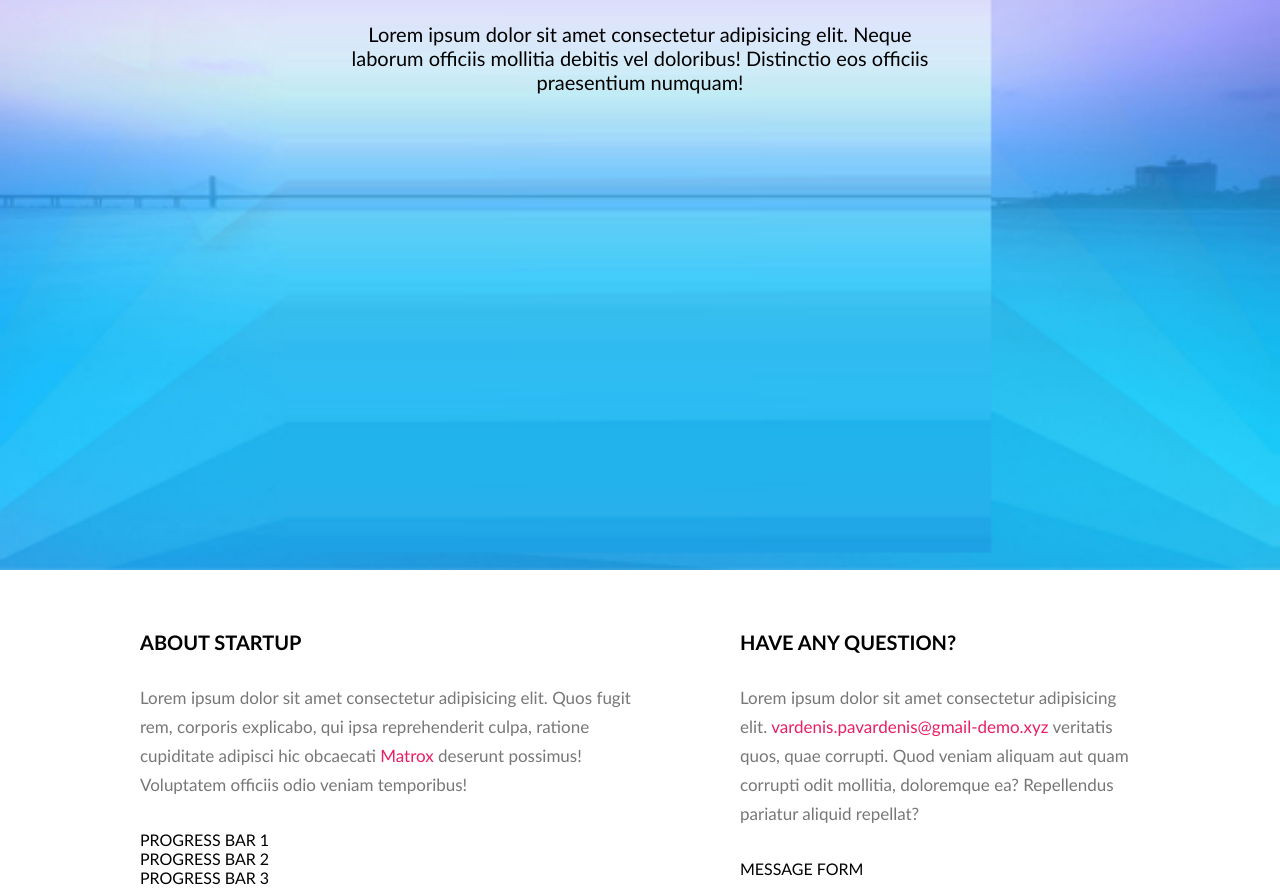
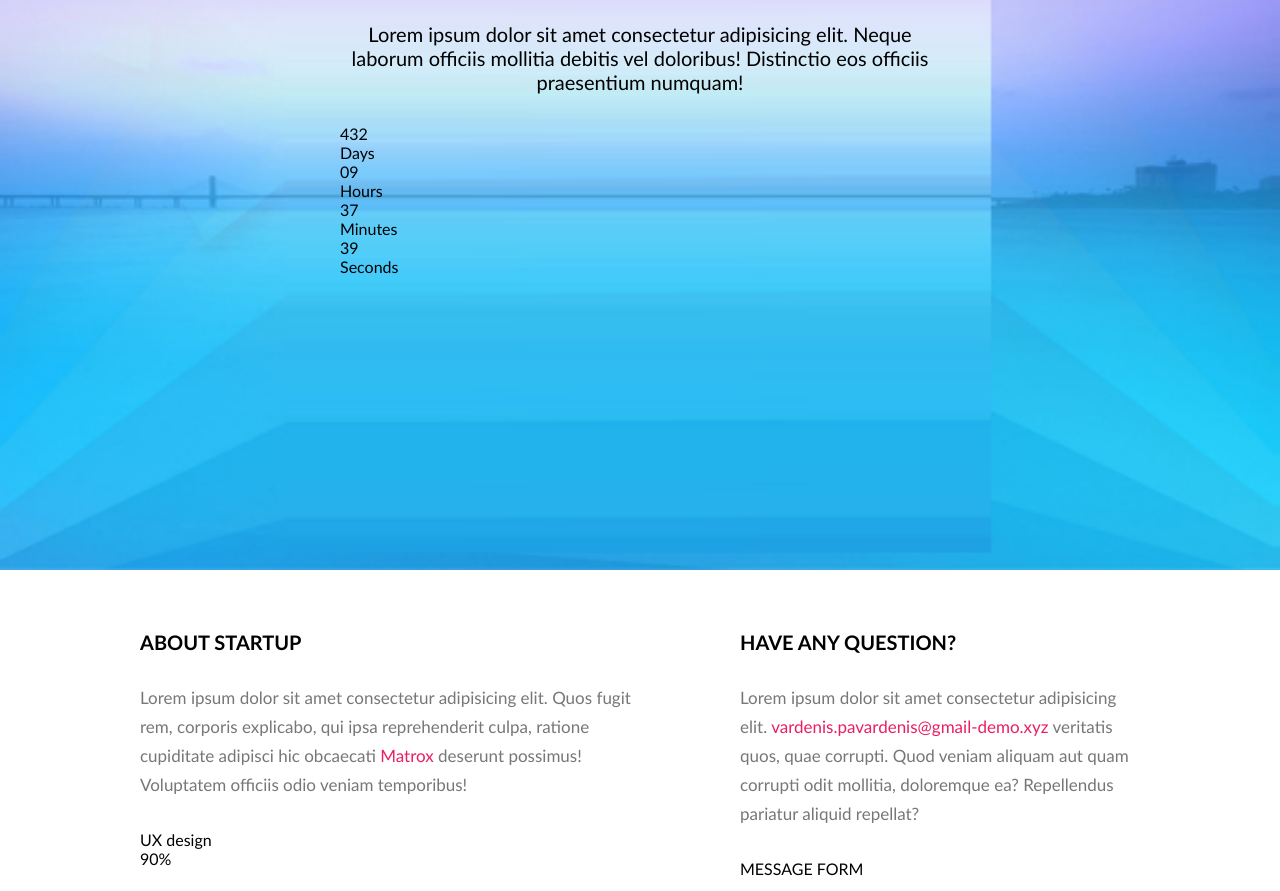
Before and after one commit to front-end-by-rimantas/45-grupe-coming-soon, a website: page index.html in a window 1280 px wide. Shown: the part 230-1121 px from the top of the page. Drawn offline with Linux system fonts and the light colour scheme.

Commit message:
Progress bar initial solution

```diff
--- /dev/null
+++ b/css/components/progress-bar.css
@@ -0,0 +1,14 @@
+.progress-bar-group {
+}
+.progress-bar-group > .progress-bar {
+}
+.progress-bar-group > .progress-bar > .top {
+}
+.progress-bar-group > .progress-bar > .top > .title {
+}
+.progress-bar-group > .progress-bar > .top > .label {
+}
+.progress-bar-group > .progress-bar > .bottom {
+}
+.progress-bar-group > .progress-bar > .bottom > .progress {
+}
--- a/css/pages/home.css
+++ b/css/pages/home.css
@@ -8,6 +8,7 @@
 
 /* components */
 @import '../components/button.css';
+@import '../components/progress-bar.css';
 
 /* CUSTOM CSS */
 
--- a/index.html
+++ b/index.html
@@ -24,6 +24,24 @@
                 <img class="logo" src="./img/logo.png" alt="Logo">
                 <h1 class="main-title">Coming soon</h1>
                 <p class="main-description">Lorem ipsum dolor sit amet consectetur adipisicing elit. Neque laborum officiis mollitia debitis vel doloribus! Distinctio eos officiis praesentium numquam!</p>
+                <div class="clock">
+                    <div class="time">
+                        <div class="value">432</div>
+                        <div class="label">Days</div>
+                    </div>
+                    <div class="time">
+                        <div class="value">09</div>
+                        <div class="label">Hours</div>
+                    </div>
+                    <div class="time">
+                        <div class="value">37</div>
+                        <div class="label">Minutes</div>
+                    </div>
+                    <div class="time">
+                        <div class="value">39</div>
+                        <div class="label">Seconds</div>
+                    </div>
+                </div>
             </div>
         </section>
 
@@ -33,9 +51,15 @@
                     <h2 class="column-title">About startup</h2>
                     <p class="column-description">Lorem ipsum dolor sit amet consectetur adipisicing elit. Quos fugit rem, corporis explicabo, qui ipsa reprehenderit culpa, ratione cupiditate adipisci hic obcaecati <a href="#">Matrox</a> deserunt possimus! Voluptatem officiis odio veniam temporibus!</p>
                     <div class="progress-bar-group">
-                        <div class="progres-bar">PROGRESS BAR 1</div>
-                        <div class="progres-bar">PROGRESS BAR 2</div>
-                        <div class="progres-bar">PROGRESS BAR 3</div>
+                        <div class="progres-bar">
+                            <div class="top">
+                                <p class="title">UX design</p>
+                                <p class="value">90%</p>
+                            </div>
+                            <div class="bottom">
+                                <div class="progress"></div>
+                            </div>
+                        </div>
                     </div>
                 </div>
                 <div class="column column-right">
```
